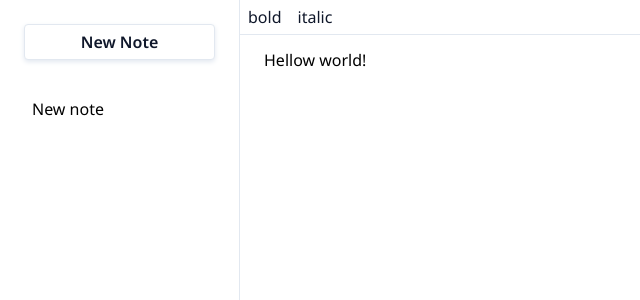
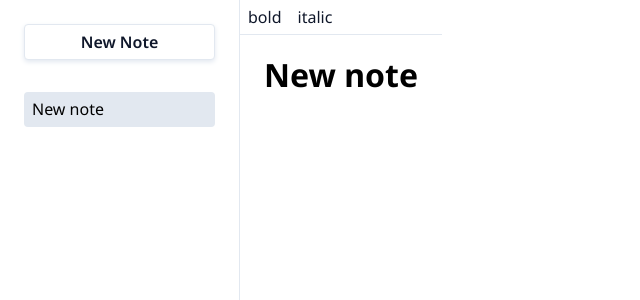
Before and after one commit to nineria/encrypted-note-app, a React (Vite) app: page / in a window 1280 px wide. Both pictures are taken after a click on the button "New Note". Shown: the top 300 px of the page, without its empty margins (0-640 px from the left). Built offline with nearby package versions, Linux system fonts and the light colour scheme.

Commit message:
feat: implement switch between notes

```diff
--- a/src/App.module.css
+++ b/src/App.module.css
@@ -24,50 +24,6 @@
   display: flex;
   flex-direction: column;
   flex-grow: 1;
-}
-
-.toolbar {
-  display: flex;
-  align-items: center;
-  border-bottom: 1px solid #e2e8f0;
-}
-
-.textEditor {
-  outline: none;
-
-  display: flex;
-  flex-direction: column;
-}
-
-.textEditorContent {
-  overflow-y: auto;
-
-  display: flex;
-  flex-direction: column;
-  flex-grow: 1;
-
-  padding: 0rem 1.5rem;
-}
-
-.toolbarButton {
-  padding: 0.5rem;
-
-  border-radius: 0.25rem;
-  border: none;
-
-  background-color: #fff;
-  color: #0f172a;
-
-  cursor: pointer;
-}
-
-.toolbarButton:hover {
-  background-color: #f1f5f9;
-}
-
-.toolbarButtonActive {
-  composes: toolbarButton;
-  background-color: #e2e8f0;
 }
 
 .sidebarButton {
@@ -113,3 +69,9 @@
 .sidebarItem:hover {
   background-color: #f1f5f9;
 }
+
+.sidebarItemActive {
+  composes: sidebarItem;
+
+  background-color: #e2e8f0;
+}
--- a/src/App.tsx
+++ b/src/App.tsx
@@ -1,30 +1,30 @@
-import { EditorContent, useEditor } from '@tiptap/react'
-import StarterKit from '@tiptap/starter-kit'
 import { useState } from 'react'
 import { v4 as uuid } from 'uuid'
 import styles from './App.module.css'
 import { Note } from './type'
+import NoteEditor from './NoteEditor'
+import { JSONContent } from '@tiptap/react'
 
 function App() {
-  const [notes, setNotes] = useState({})
+  const [notes, setNotes] = useState<Record<string, Note>>({})
   const [activeNoteId, setActiveNoteId] = useState<string | null>(null)
 
-  const editor = useEditor({
-    extensions: [StarterKit],
-    content: '<p>Hellow world!</p>',
-    editorProps: {
-      attributes: {
-        class: styles.textEditor,
+  const activeNote = activeNoteId ? notes[activeNoteId] : null
+
+  const handleChangeNoteContent = (
+    noteId: string,
+    content: JSONContent,
+    title = 'New note'
+  ) => {
+    setNotes((prev) => ({
+      ...prev,
+      [noteId]: {
+        ...notes[noteId],
+        updatedAt: new Date(),
+        content,
+        title,
       },
-    },
-  })
-
-  const toggleBold = () => {
-    editor?.chain().focus().toggleBold().run()
-  }
-
-  const toggleItalic = () => {
-    editor?.chain().focus().toggleItalic().run()
+    }))
   }
 
   const handleCreateNewNote = () => {
@@ -39,6 +39,8 @@ function App() {
       ...prev,
       [newNote.id]: newNote,
     }))
+
+    setActiveNoteId(newNote.id)
   }
 
   const noteList = Object.values(notes).sort(
@@ -61,7 +63,11 @@ function App() {
               key={note.id}
               role='button'
               tabIndex={0}
-              className={styles.sidebarItem}
+              className={
+                note.id === activeNoteId
+                  ? styles.sidebarItemActive
+                  : styles.sidebarItem
+              }
               onClick={() => handleChangeActiveNote(note.id)}
             >
               {note.title}
@@ -69,34 +75,16 @@ function App() {
           ))}
         </div>
       </div>
-      <div className={styles.editorContainer}>
-        <div className={styles.toolbar}>
-          <button
-            className={
-              editor?.isActive('bold')
-                ? styles.toolbarButtonActive
-                : styles.toolbarButton
-            }
-            onClick={toggleBold}
-          >
-            bold
-          </button>
-          <button
-            className={
-              editor?.isActive('italic')
-                ? styles.toolbarButtonActive
-                : styles.toolbarButton
-            }
-            onClick={toggleItalic}
-          >
-            italic
-          </button>
-        </div>
-        <EditorContent
-          editor={editor}
-          className={styles.textEditorContent}
-        ></EditorContent>
-      </div>
+      {activeNote ? (
+        <NoteEditor
+          note={activeNote}
+          onChange={(content, title) =>
+            handleChangeNoteContent(activeNote.id, content, title)
+          }
+        />
+      ) : (
+        <div>Create a new note or select an existing one.</div>
+      )}
     </div>
   )
 }
--- /dev/null
+++ b/src/NoteEditor.module.css
@@ -0,0 +1,43 @@
+.toolbar {
+  display: flex;
+  align-items: center;
+  border-bottom: 1px solid #e2e8f0;
+}
+
+.textEditor {
+  outline: none;
+
+  display: flex;
+  flex-direction: column;
+}
+
+.textEditorContent {
+  overflow-y: auto;
+
+  display: flex;
+  flex-direction: column;
+  flex-grow: 1;
+
+  padding: 0rem 1.5rem;
+}
+
+.toolbarButton {
+  padding: 0.5rem;
+
+  border-radius: 0.25rem;
+  border: none;
+
+  background-color: #fff;
+  color: #0f172a;
+
+  cursor: pointer;
+}
+
+.toolbarButton:hover {
+  background-color: #f1f5f9;
+}
+
+.toolbarButtonActive {
+  composes: toolbarButton;
+  background-color: #e2e8f0;
+}
--- a/src/NoteEditor.tsx
+++ b/src/NoteEditor.tsx
@@ -1,11 +1,79 @@
-import { JSONContent } from '@tiptap/react'
+import {
+  EditorContent,
+  JSONContent,
+  generateText,
+  useEditor,
+} from '@tiptap/react'
 import { Note } from './type'
+import styles from './NoteEditor.module.css'
+import StarterKit from '@tiptap/starter-kit'
+
+const extensions = [StarterKit]
 
 type Props = {
   note: Note
-  onChange: (content: JSONContent) => void
+  onChange: (content: JSONContent, title?: string) => void
 }
 
-function NoteEditor({ note, onChange }: Props) {}
+function NoteEditor({ note, onChange }: Props) {
+  const editor = useEditor(
+    {
+      extensions,
+      content: note.content,
+      editorProps: {
+        attributes: {
+          class: styles.textEditor,
+        },
+      },
+      onUpdate: ({ editor }) => {
+        const editorContent = editor.getJSON()
+        const firstNodeContent = editorContent.content?.[0]
+        onChange(
+          editorContent,
+          firstNodeContent && generateText(firstNodeContent, extensions)
+        )
+      },
+    },
+    [note.id]
+  )
+
+  const toggleBold = () => {
+    editor?.chain().focus().toggleBold().run()
+  }
+
+  const toggleItalic = () => {
+    editor?.chain().focus().toggleItalic().run()
+  }
+  return (
+    <div className={styles.editorContainer}>
+      <div className={styles.toolbar}>
+        <button
+          className={
+            editor?.isActive('bold')
+              ? styles.toolbarButtonActive
+              : styles.toolbarButton
+          }
+          onClick={toggleBold}
+        >
+          bold
+        </button>
+        <button
+          className={
+            editor?.isActive('italic')
+              ? styles.toolbarButtonActive
+              : styles.toolbarButton
+          }
+          onClick={toggleItalic}
+        >
+          italic
+        </button>
+      </div>
+      <EditorContent
+        editor={editor}
+        className={styles.textEditorContent}
+      ></EditorContent>
+    </div>
+  )
+}
 
 export default NoteEditor
```
